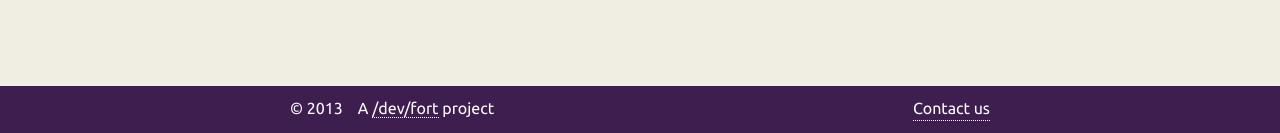
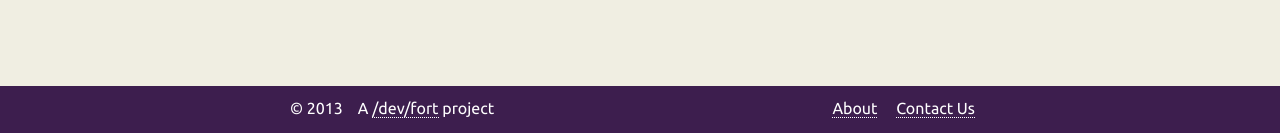
Before and after one commit to devfort/behabitual, a Django app: page /about/ in a window 1280 px wide. Shown: the part 1141-1274 px from the top of the page. Run offline with Django 3.2, Linux system fonts and the light colour scheme; parts of the project's set-up code (start-up, migrations or seed data) failed here and were passed over.

Commit message:
Add "about" link to footer.

```diff
--- a/assets/hobbit.css
+++ b/assets/hobbit.css
@@ -387,6 +387,10 @@
 
 footer .contact {
   float: right; }
+
+footer .contact a {
+  text-transform: capitalize;
+  margin-left: 15px; }
 
 /* -*- Mode: CSS; tab-width: 4; indent-tabs-mode: nil; -*- */
 body.styletile {
--- a/scss/footer.scss
+++ b/scss/footer.scss
@@ -27,3 +27,7 @@
 footer .contact {
     float:                  right;
 }
+footer .contact a {
+    text-transform:         capitalize;
+    margin-left:            15px;
+}
--- a/templates/base.html
+++ b/templates/base.html
@@ -37,7 +37,11 @@
   <footer><div>
     <p>&copy; 2013</p>
     <p>A <a href="http://devfort.com/">/dev/fort</a> project</p>
-    <a href="#TODO" class="contact">Contact us</a>
+    <p class='contact'>
+      <b>Learn more </b>
+      <a href='{% url "about" %}'>about<b> Be Habitual</b></a><b>, or</b>
+      <a href='#TODO'>contact us</a>
+    </p>
   </div></footer>
 {% endblock %}
 
```
